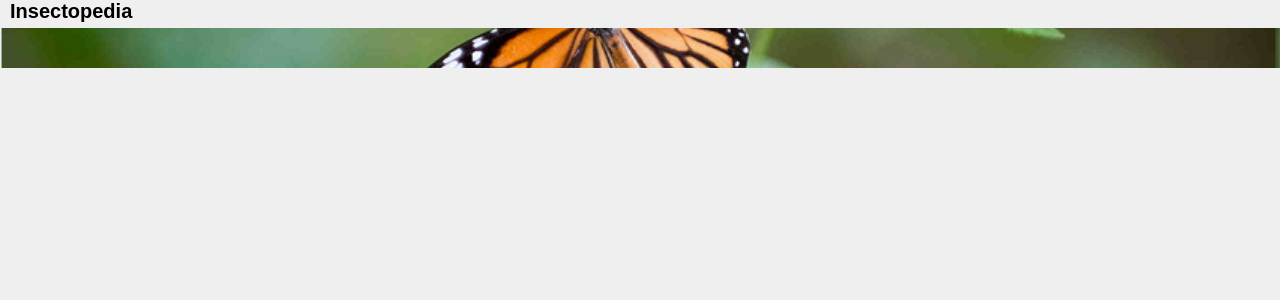
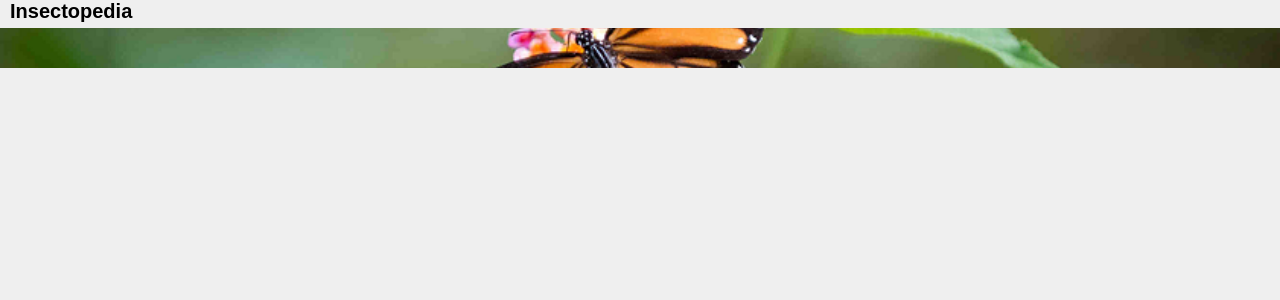
Before and after one commit to ZilongZhan/insectopedia-client, a React (Vite) app: page / in a window 1280 px wide. Shown: the top 300 px of the page. Built offline with nearby package versions, Linux system fonts and the light colour scheme.

Commit message:
Adjust CSS

```diff
--- a/src/components/Header/Header.css
+++ b/src/components/Header/Header.css
@@ -8,6 +8,6 @@
 .main-header__banner {
   height: 5vh;
   width: 100%;
-  object-position: 40% 40%;
+  object-position: 40% 35%;
   object-fit: cover;
 }
```
Also changed, not shown: public/images/banner.png.
